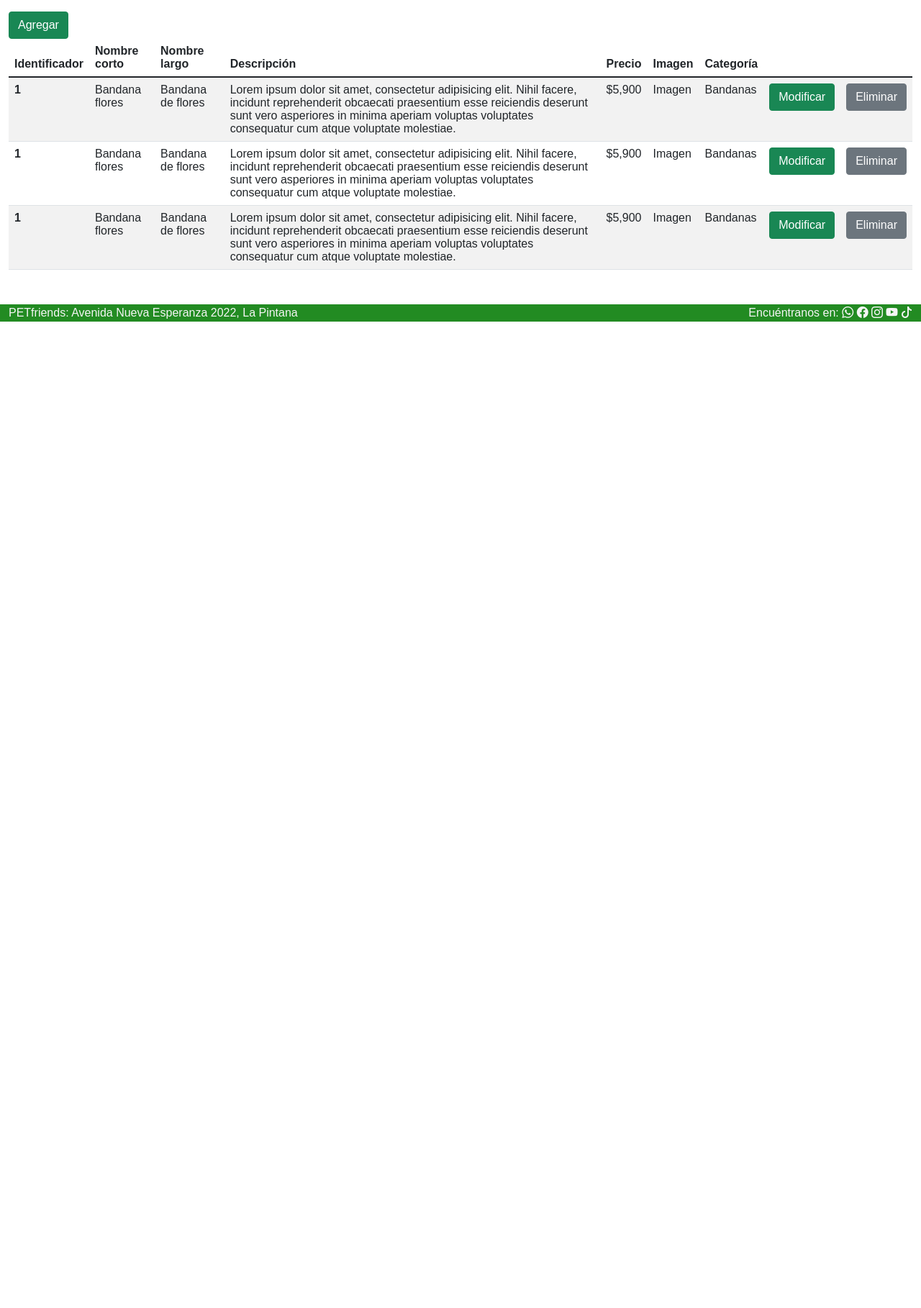
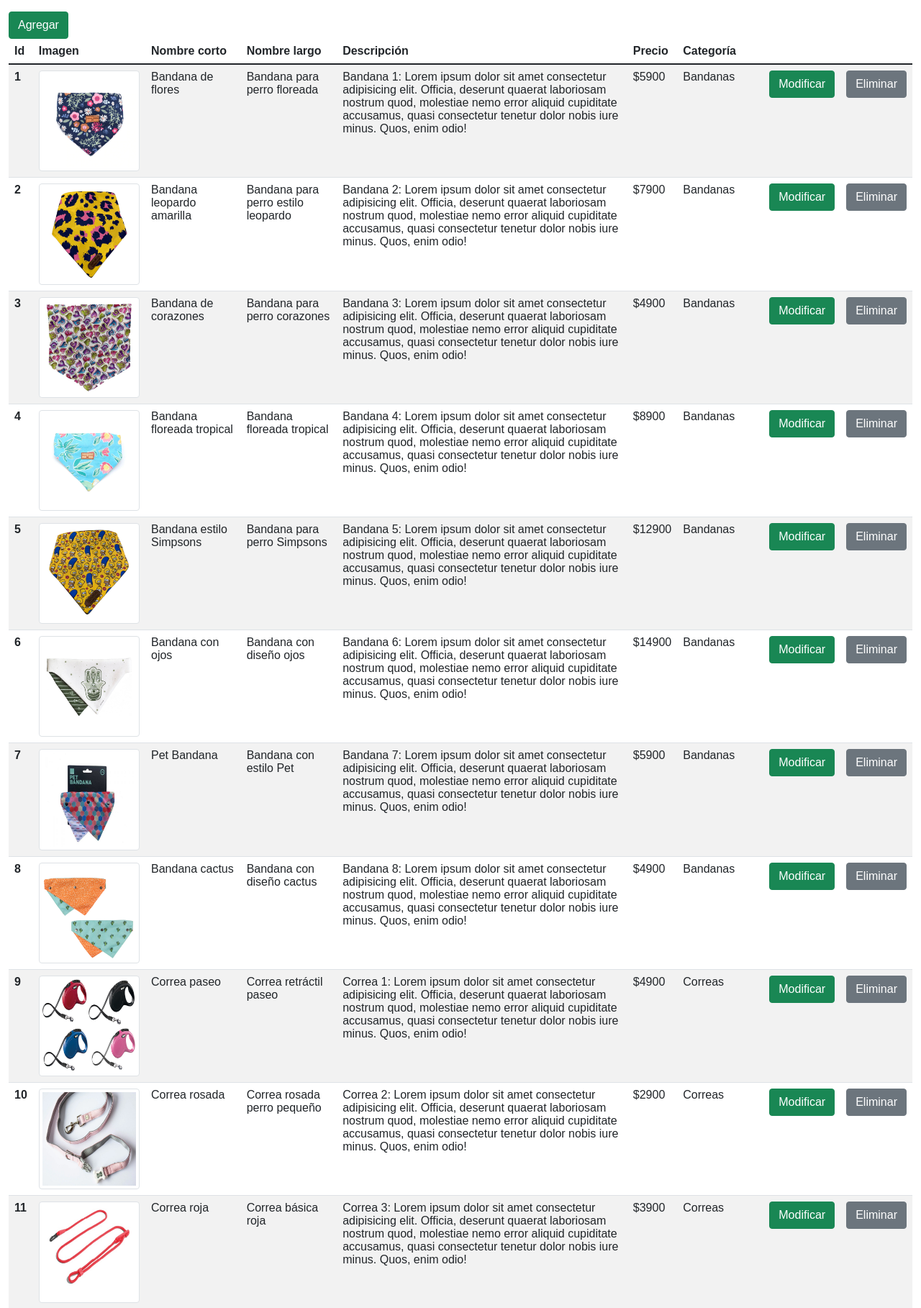
Before and after one commit to heczuniga/proyecto-web, a Django app: page /administracion_productos in a window 1280 px wide. Shown: the part 119-1937 px from the top of the page at 72% size. Before the commit the page ends 566 px from the top, so only its background shows below. Run offline with Django 4.2, Linux system fonts and the light colour scheme; data comes from the database, SQL or seed files in the repository.

Commit message:
se agrega la lectura en el crud de productos y fundaciones

```diff
--- a/core/templates/core/administracion-productos.html
+++ b/core/templates/core/administracion-productos.html
@@ -38,26 +38,27 @@
     <table class="table table-striped">
         <thead>
           <tr>
-            <th scope="col">Identificador</th>
+            <th scope="col">Id</th>
+            <th scope="col">Imagen</th>
             <th scope="col">Nombre corto</th>
             <th scope="col">Nombre largo</th>
             <th scope="col">Descripción</th>
             <th scope="col">Precio</th>
-            <th scope="col">Imagen</th>
             <th scope="col">Categoría</th>
             <th scope="col"></th>
             <th scope="col"></th>
           </tr>
         </thead>
         <tbody>
+        {% for p in productos %}
           <tr>
-            <th scope="row">1</th>
-            <td>Bandana flores</td>
-            <td>Bandana de flores</td>
-            <td>Lorem ipsum dolor sit amet, consectetur adipisicing elit. Nihil facere, incidunt reprehenderit obcaecati praesentium esse reiciendis deserunt sunt vero asperiores in minima aperiam voluptas voluptates consequatur cum atque voluptate molestiae.</td>
-            <td>$5,900</td>
-            <td>Imagen</td>
-            <td>Bandanas</td>
+            <th scope="row">{{ p.idProducto }}</th>
+            <td><img class="img-thumbnail" src="{{ p.imagen.url }}" alt=""></td>
+            <td>{{ p.nombreCorto }}</td>
+            <td>{{ p.nombreLargo }}</td>
+            <td>{{ p.descripcion }}</td>
+            <td>${{ p.precio }}</td>
+            <td>{{ p.categoria }}</td>
             <td>
               <button type="button" class="btn btn-success">Modificar</button>
             </td>
@@ -65,36 +66,7 @@
               <button type="button" class="btn btn-secondary">Eliminar</button>
             </td>
           </tr>
-          <tr>
-            <th scope="row">1</th>
-            <td>Bandana flores</td>
-            <td>Bandana de flores</td>
-            <td>Lorem ipsum dolor sit amet, consectetur adipisicing elit. Nihil facere, incidunt reprehenderit obcaecati praesentium esse reiciendis deserunt sunt vero asperiores in minima aperiam voluptas voluptates consequatur cum atque voluptate molestiae.</td>
-            <td>$5,900</td>
-            <td>Imagen</td>
-            <td>Bandanas</td>
-            <td>
-              <button type="button" class="btn btn-success">Modificar</button>
-            </td>
-            <td>
-              <button type="button" class="btn btn-secondary">Eliminar</button>
-            </td>
-          </tr>
-          <tr>
-            <th scope="row">1</th>
-            <td>Bandana flores</td>
-            <td>Bandana de flores</td>
-            <td>Lorem ipsum dolor sit amet, consectetur adipisicing elit. Nihil facere, incidunt reprehenderit obcaecati praesentium esse reiciendis deserunt sunt vero asperiores in minima aperiam voluptas voluptates consequatur cum atque voluptate molestiae.</td>
-            <td>$5,900</td>
-            <td>Imagen</td>
-            <td>Bandanas</td>
-            <td>
-              <button type="button" class="btn btn-success">Modificar</button>
-            </td>
-            <td>
-              <button type="button" class="btn btn-secondary">Eliminar</button>
-            </td>
-          </tr>
+          {% endfor %}
         </tbody>
       </table>
   </div>
--- a/core/views.py
+++ b/core/views.py
@@ -86,9 +86,16 @@ def tienda_identificadores(request):
 # Modulo administración productos
 def administracion_productos(request):
 
-    return render(request, 'core/administracion-productos.html')
+    # Recuperamos los productos
+    productos = Producto.objects.all()
+    datos = {'productos': productos}
+
+    return render(request, 'core/administracion-productos.html', datos)
 
 # Modulo administración fundaciones
 def administracion_fundaciones(request):
 
-    return render(request, 'core/administracion-fundaciones.html')
+    fundaciones = Fundacion.objects.all()
+    datos = {'fundaciones' : fundaciones}
+
+    return render(request, 'core/administracion-fundaciones.html', datos)
```
Also changed, not shown: core/templates/core/administracion-fundaciones.html (+10 -36 lines).
